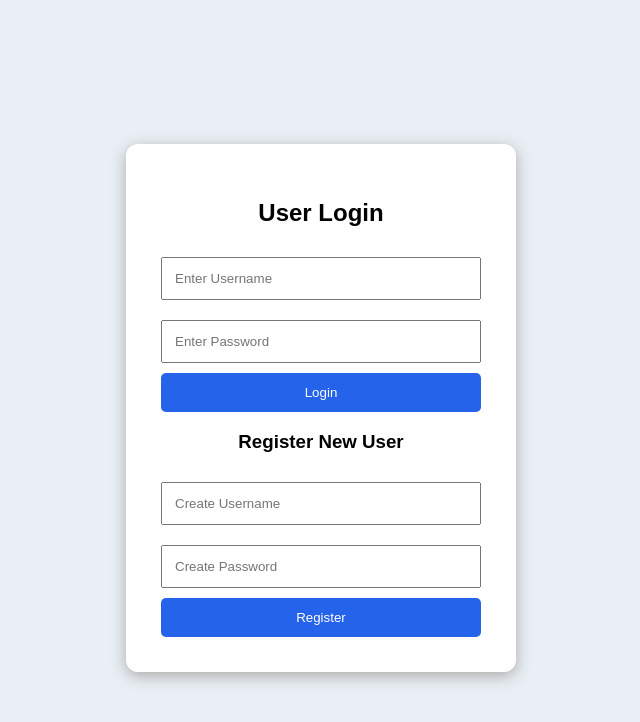
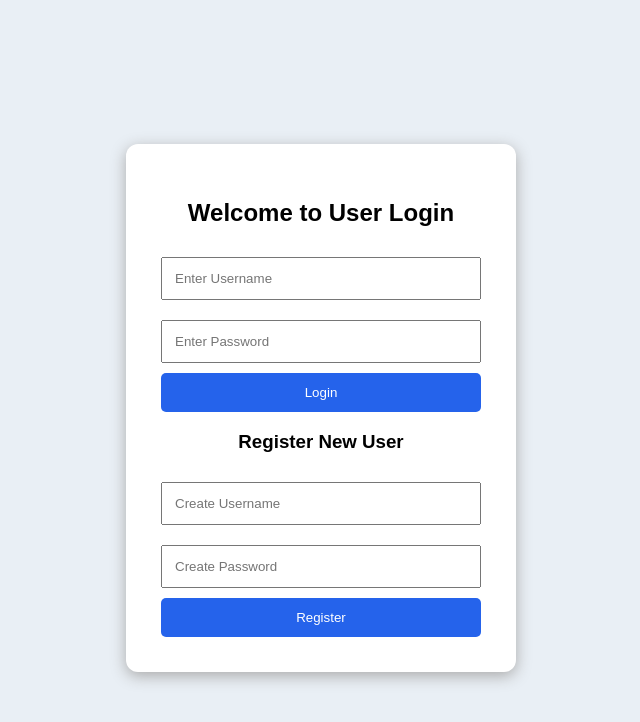
Before and after one commit to Ayush-2303005/login-application, a website: page public/login.html in a window 1280 px wide. Shown: the whole page, without its empty margins (319-959 px from the left). Drawn offline with Linux system fonts and the light colour scheme.

Commit message:
Improve login page

```diff
--- a/public/login.html
+++ b/public/login.html
@@ -9,7 +9,7 @@
 <body>
     <div class="container">
 
-        <h2>User Login</h2>
+        <h2>Welcome to User Login</h2>
 
         <form action="/login" method="POST">
             <input type="text"
```
